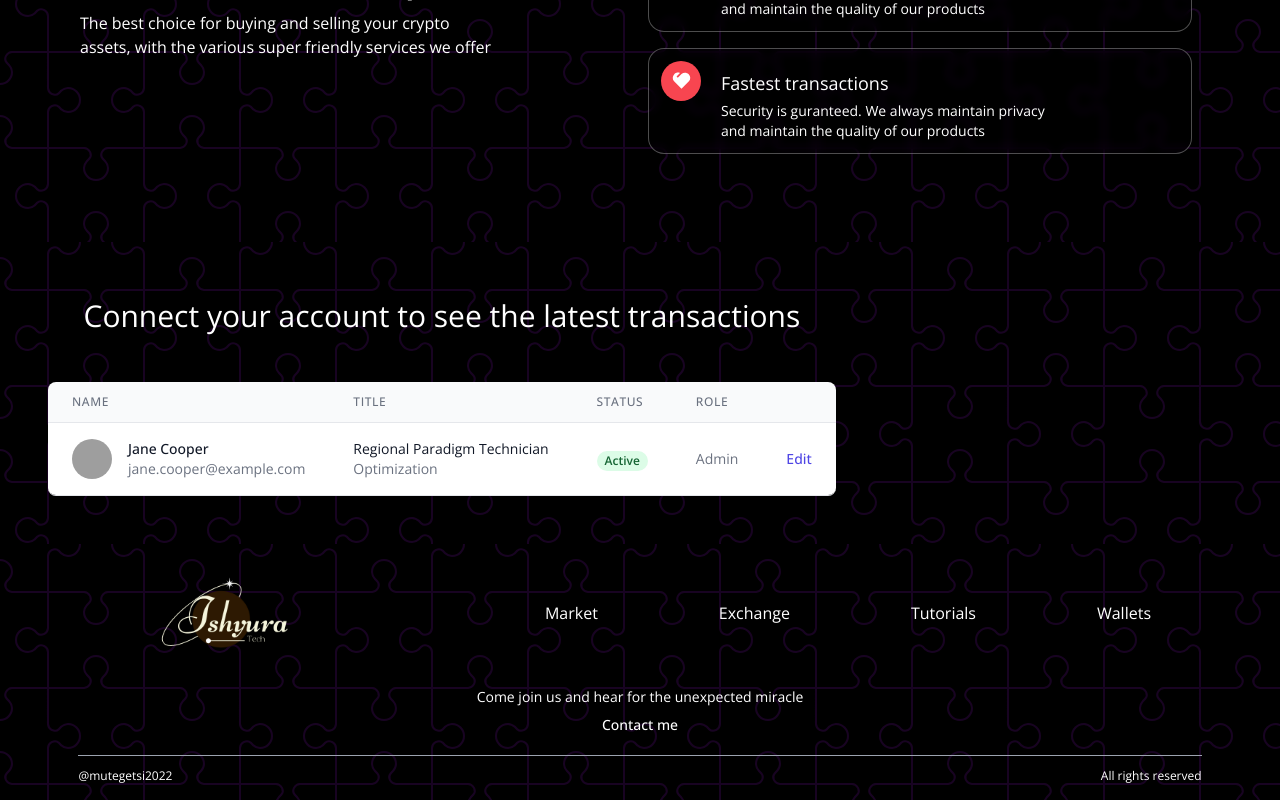
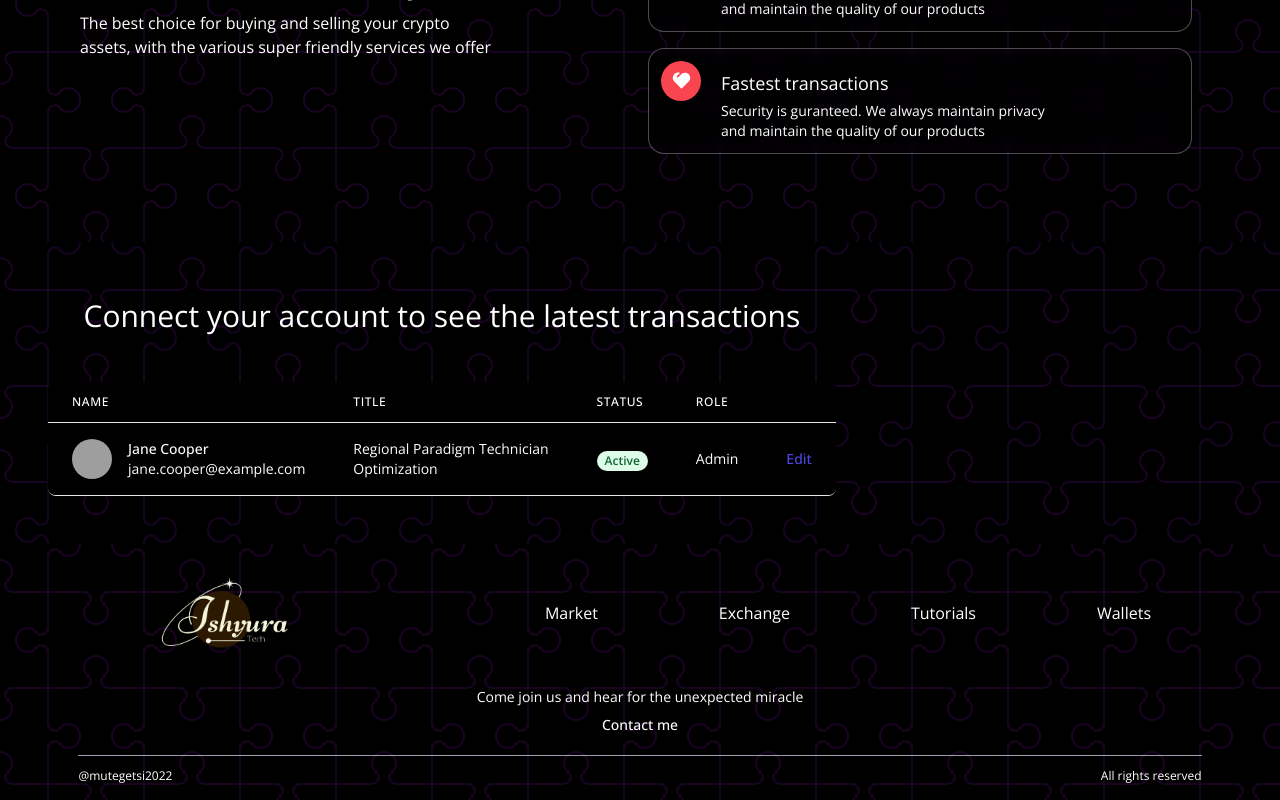
Before and after one commit to chainerprince/thentic_nft, a React (Vite) app: page / in a window 1280 px wide. Shown: the part 992-1792 px from the top of the page. Built offline with nearby package versions, Linux system fonts and the light colour scheme; grey boxes are pictures that could not be loaded.

Commit message:
fix: fixing table color

```diff
--- a/src/components/Table.jsx
+++ b/src/components/Table.jsx
@@ -8,18 +8,18 @@ const Table = () => {
         <div class="py-2 align-middle inline-block min-w-full sm:px-6 lg:px-8">
           <div class="shadow overflow-hidden border-b border-gray-200 sm:rounded-lg">
             <table class="min-w-full divide-y divide-gray-200">
-              <thead class="bg-gray-50">
+              <thead class="bg-black">
                 <tr>
-                  <th scope="col" class="px-6 py-3 text-left text-xs font-medium text-gray-500 uppercase tracking-wider">
+                  <th scope="col" class="px-6 py-3 text-left text-xs font-medium text-white uppercase tracking-wider">
                     Name
                   </th>
-                  <th scope="col" class="px-6 py-3 text-left text-xs font-medium text-gray-500 uppercase tracking-wider">
+                  <th scope="col" class="px-6 py-3 text-left text-xs font-medium text-white uppercase tracking-wider">
                     Title
                   </th>
-                  <th scope="col" class="px-6 py-3 text-left text-xs font-medium text-gray-500 uppercase tracking-wider">
+                  <th scope="col" class="px-6 py-3 text-left text-xs font-medium text-white uppercase tracking-wider">
                     Status
                   </th>
-                  <th scope="col" class="px-6 py-3 text-left text-xs font-medium text-gray-500 uppercase tracking-wider">
+                  <th scope="col" class="px-6 py-3 text-left text-xs font-medium text-white uppercase tracking-wider">
                     Role
                   </th>
                   <th scope="col" class="relative px-6 py-3">
@@ -27,7 +27,7 @@ const Table = () => {
                   </th>
                 </tr>
               </thead>
-              <tbody class="bg-white divide-y divide-gray-200">
+              <tbody class="bg-black divide-y divide-gray-200">
                 <tr>
                   <td class="px-6 py-4 whitespace-nowrap">
                     <div class="flex items-center">
@@ -35,25 +35,25 @@ const Table = () => {
                         <img class="h-10 w-10 rounded-full" src="https://images.unsplash.com/photo-1494790108377-be9c29b29330?ixlib=rb-1.2.1&ixid=eyJhcHBfaWQiOjEyMDd9&auto=format&fit=facearea&facepad=4&w=256&h=256&q=60" alt=""/>
                       </div>
                       <div class="ml-4">
-                        <div class="text-sm font-medium text-gray-900">
+                        <div class="text-sm font-medium text-white">
                           Jane Cooper
                         </div>
-                        <div class="text-sm text-gray-500">
+                        <div class="text-sm text-white">
                           jane.cooper@example.com
                         </div>
                       </div>
                     </div>
                   </td>
                   <td class="px-6 py-4 whitespace-nowrap">
-                    <div class="text-sm text-gray-900">Regional Paradigm Technician</div>
-                    <div class="text-sm text-gray-500">Optimization</div>
+                    <div class="text-sm text-white">Regional Paradigm Technician</div>
+                    <div class="text-sm text-white">Optimization</div>
                   </td>
                   <td class="px-6 py-4 whitespace-nowrap">
                     <span class="px-2 inline-flex text-xs leading-5 font-semibold rounded-full bg-green-100 text-green-800">
                       Active
                     </span>
                   </td>
-                  <td class="px-6 py-4 whitespace-nowrap text-sm text-gray-500">
+                  <td class="px-6 py-4 whitespace-nowrap text-sm text-white">
                     Admin
                   </td>
                   <td class="px-6 py-4 whitespace-nowrap text-right text-sm font-medium">
```
